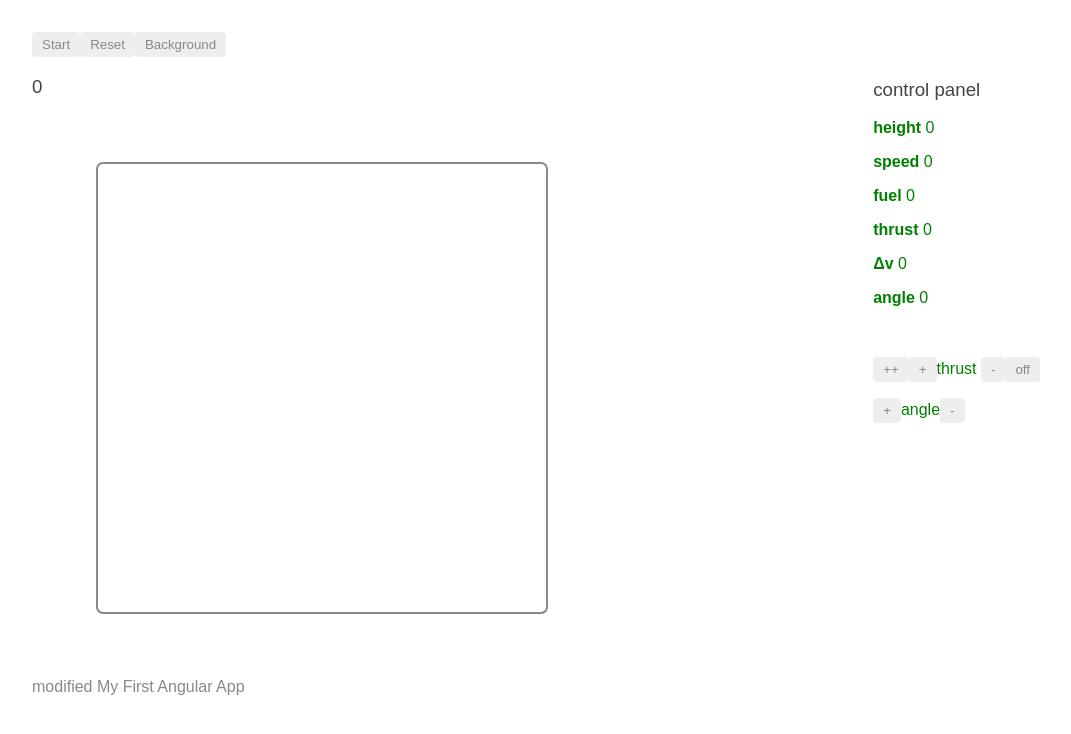
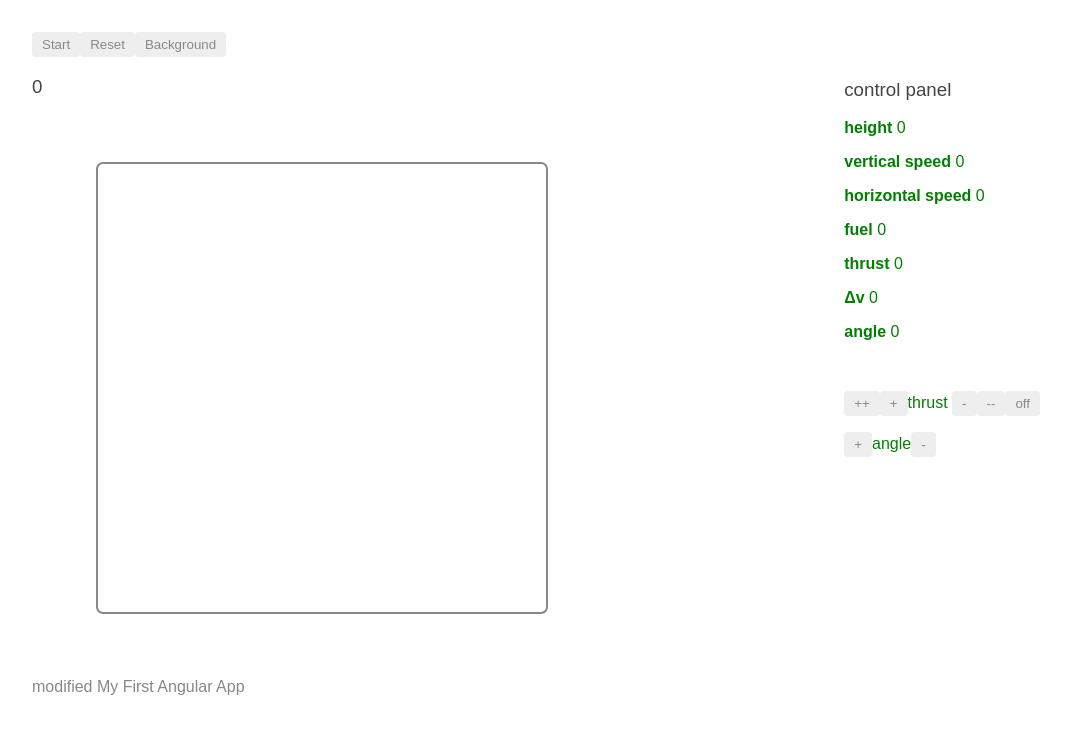
Before and after one commit to MatthiasLiszt/MartianSafariTheNewExplorer, an Angular app: page / in a window 1280 px wide. Shown: the top 734 px of the page, without its empty margins (0-1071 px from the left). Built offline with nearby package versions, Linux system fonts and the light colour scheme.

Commit message:
horizontal speed

```diff
--- a/src/app/app.component.ts
+++ b/src/app/app.component.ts
@@ -28,7 +28,7 @@ export class AppComponent {
    this.control.startIt();
    setInterval( () => { var g=this.control.getValues();
                         this.where=g.height;
-                        this.monitor.renderShip(g.height,g.angle,g.deltaV,g.fuel);
+                        this.monitor.renderShip(g.height,g.velocity,g.fuel);
                         if(g.height>15000){this.wheremessage='you reached outer space';}
                         if(g.height<15000){this.wheremessage=' ';}
                         if(g.height==0){this.wheremessage='somehow on the ground';}
--- a/src/app/controlpanel.component.ts
+++ b/src/app/controlpanel.component.ts
@@ -9,14 +9,17 @@ import {Observable} from 'rxjs/Observable';
   template: `<div>
              <h3>control panel</h3>
              <p><strong>height</strong>&nbsp;{{height}}</p>
-             <p><strong>speed</strong>&nbsp;{{speed}}</p>
+             <p><strong>vertical speed</strong>&nbsp;{{speed}}</p>
+             <p><strong>horizontal speed</strong>&nbsp;{{velocity}}</p>
              <p><strong>fuel</strong>&nbsp;{{fuel}}</p>
              <p><strong>thrust</strong>&nbsp;{{thrust}}</p>
              <p><strong>&Delta;v</strong>&nbsp;{{deltaV}}</p>
              <p><strong>angle</strong>&nbsp;{{angle}}</p>
              <p>&nbsp;</p>
              <p><button (click)="onThrustPlusPlus()">++</button><button (click)="onThrustPlus()">+</button>thrust
-                <button (click)="onThrustMinus()">-</button><button (click)="onThrustOff()">off</button></p>
+                <button (click)="onThrustMinus()">-</button>
+                <button (click)="onThrustMinusMinus()">--</button>
+                <button (click)="onThrustOff()">off</button></p>
              <p><button (click)="onPlusAngle()">+</button>angle<button (click)="onPlusMinus()">-</button></p>
              </div>
 
@@ -29,6 +32,7 @@ export class Controlpanel{
 
  height=0;
  speed=0;
+ velocity=0;
  fuel=0;
  angle=0;
  thrust=0;
@@ -48,6 +52,11 @@ export class Controlpanel{
 
  onThrustMinus(){
   --this.thrust;
+  if(this.thrust<0){this.thrust=0;}
+ }
+
+ onThrustMinusMinus(){
+  this.thrust-=12.5;
   if(this.thrust<0){this.thrust=0;}
  }
 
@@ -75,7 +84,7 @@ export class Controlpanel{
   this.fuel=8000;
   this.thrust=0;
   this.angle=0;
-
+  this.velocity=0;
 
 
   setInterval( () => {var spacecraftMass=16000;
@@ -86,6 +95,7 @@ export class Controlpanel{
                       var curMass=curFuel+spacecraftMass;
                       var deltaV=xVelocity*fuelConsumption/curMass;
                       var curSpeed=this.speed+marsG-deltaV*(1-this.angle);
+                      var curVelocity=this.velocity+(deltaV*this.angle);
 
                       if(this.height>0)
                        {this.speed=Math.round(curSpeed*100)/100;
@@ -94,6 +104,7 @@ export class Controlpanel{
                         this.height=Math.round((this.height-this.speed)*100)/100;
                         if(this.height<0){this.height=0;}
                         if(this.fuel>0){this.deltaV=Math.round(deltaV*10000)/10000;}
+                        if(deltaV!=0){this.velocity=Math.round(curVelocity*1000)/1000;}
                        }
 
                      } , 100 );
@@ -101,10 +112,9 @@ export class Controlpanel{
 
  getValues(){
   var h=this.height;
-  var a=this.angle;
-  var d=this.deltaV;
+  var v=this.velocity;
   var f=this.fuel;
 
-  return {height: h, angle: a, deltaV: d, fuel: f};
+  return {height: h, velocity: v, fuel: f};
  }
 }
--- a/src/app/monitor.component.ts
+++ b/src/app/monitor.component.ts
@@ -26,7 +26,7 @@ export class Monitor{
   shipwidth=0;
   //let blink=true;
 
-  renderShip(h,a,d,f){
+  renderShip(h,v,f){
                 var screen=Math.floor((h-1)/5000);
                 var heightInScreen;
 
@@ -36,7 +36,7 @@ export class Monitor{
                 if(f==8000){this.nx=160;}
                 this.ny=300-(300/5000)*heightInScreen; // 3 different screens per height
                 if(h<5000){this.ny=280-(280/5000)*h;}//bug correction
-                if(h>0){this.nx+=(30)*d*a;} // can not move on the ground
+                if(h>0){this.nx+=(300/50000)*v;} // can not move on the ground
                 if(this.nx>300){this.nx=20;} // endless horizontal plane
                 if(this.nx<20){this.nx=300;} // endless horizontal plane
                 this.shipwidth=50;
```
